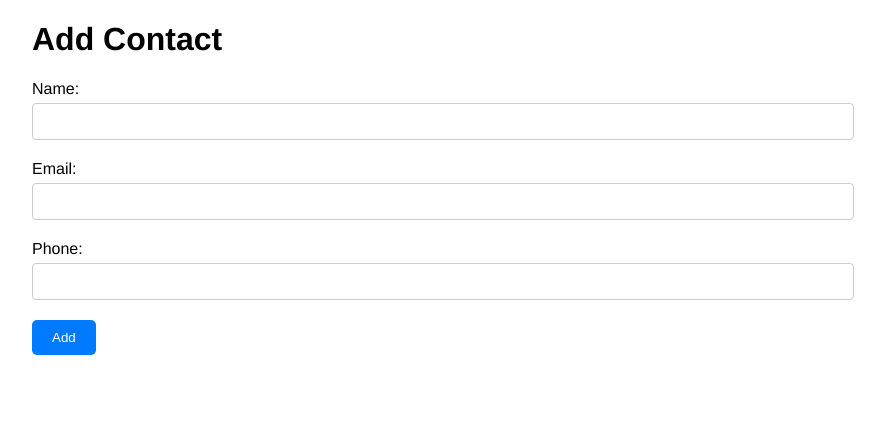
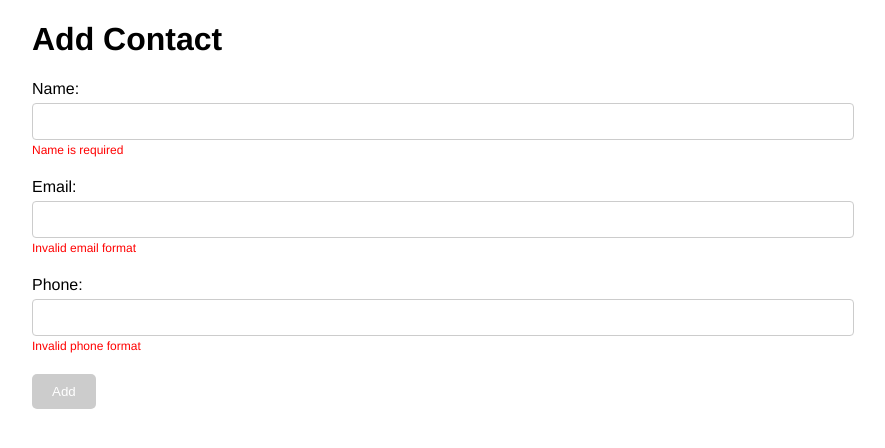
Before and after one commit to mdalishanali/contact-client, a Vue app: page /add in a window 1280 px wide. Shown: the top 448 px of the page, without its empty margins (208-1093 px from the left). Built offline with nearby package versions, Linux system fonts and the light colour scheme.

Commit message:
added the form validation

```diff
--- a/package.json
+++ b/package.json
@@ -10,6 +10,7 @@
   },
   "dependencies": {
     "axios": "^1.7.2",
+    "libphonenumber-js": "^1.11.2",
     "vue": "^3.4.21",
     "vue-router": "^4.3.2"
   },
--- a/src/views/AddContactView.vue
+++ b/src/views/AddContactView.vue
@@ -10,31 +10,70 @@
       <div class="form-group">
         <label for="name">Name:</label>
         <input type="text" id="name" v-model="newContact.name" required />
+        <span v-if="!validations.name" class="error">Name is required</span>
       </div>
       <div class="form-group">
         <label for="email">Email:</label>
         <input type="email" id="email" v-model="newContact.email" required />
+        <span v-if="!validations.email" class="error"
+          >Invalid email format</span
+        >
       </div>
       <div class="form-group">
         <label for="phone">Phone:</label>
         <input type="text" id="phone" v-model="newContact.phone" required />
+        <span v-if="!validations.phone" class="error"
+          >Invalid phone format</span
+        >
       </div>
-      <button type="submit">Add</button>
+      <button type="submit" :disabled="!isFormValid">Add</button>
     </form>
   </div>
 </template>
 
 <script setup>
+import { ref, computed } from "vue";
+import { useRouter } from "vue-router";
 import { api } from "@/utils/api";
-import { ref } from "vue";
-import { useRouter } from "vue-router";
+import { parsePhoneNumberFromString } from "libphonenumber-js";
 
 const router = useRouter();
 const newContact = ref({ name: "", email: "", phone: "" });
 const isLoading = ref(false);
 
+// Email validation function
+function isValidEmail(email) {
+  const re = /^[^\s@]+@[^\s@]+\.[^\s@]+$/;
+  return re.test(email);
+}
+
+// Phone validation function using libphonenumber-js
+function isValidPhone(phone) {
+  try {
+    const phoneNumber = parsePhoneNumberFromString(phone);
+    return phoneNumber?.isValid() ?? false;
+  } catch {
+    return false;
+  }
+}
+
+// Computed properties for validation state
+const validations = computed(() => ({
+  name: newContact.value.name.trim().length > 0,
+  email: isValidEmail(newContact.value.email),
+  phone: isValidPhone(newContact.value.phone),
+}));
+
+// Check if the form is valid
+const isFormValid = computed(
+  () =>
+    validations.value.name && validations.value.email && validations.value.phone
+);
+
 // Save new contact details
 async function saveContact() {
+  if (!isFormValid.value) return;
+
   isLoading.value = true;
   try {
     await api.post(`/api/contacts`, newContact.value);
@@ -98,7 +137,17 @@ button {
   transition: background-color 0.3s ease;
 }
 
+button:disabled {
+  background-color: #ccc;
+  cursor: not-allowed;
+}
+
 button:hover {
   background-color: #0056b3;
 }
+
+.error {
+  color: red;
+  font-size: 12px;
+}
 </style>
--- a/src/views/EditContactView.vue
+++ b/src/views/EditContactView.vue
@@ -10,24 +10,28 @@
       <div class="form-group">
         <label for="name">Name:</label>
         <input type="text" id="name" v-model="editedContact.name" required />
+        <span v-if="!validations.name" class="error">Name is required</span>
       </div>
       <div class="form-group">
         <label for="email">Email:</label>
         <input type="email" id="email" v-model="editedContact.email" required />
+        <span v-if="!validations.email" class="error">Invalid email format</span>
       </div>
       <div class="form-group">
         <label for="phone">Phone:</label>
         <input type="text" id="phone" v-model="editedContact.phone" required />
+        <span v-if="!validations.phone" class="error">Invalid phone format</span>
       </div>
-      <button type="submit">Update</button>
+      <button type="submit" :disabled="!isFormValid">Update</button>
     </form>
   </div>
 </template>
 
 <script setup>
 import { api } from "@/utils/api";
-import { ref, onMounted } from "vue";
+import { ref, computed, onMounted } from "vue";
 import { useRouter } from "vue-router";
+import { parsePhoneNumberFromString } from 'libphonenumber-js';
 
 const router = useRouter();
 const editedContact = ref(null);
@@ -54,12 +58,43 @@ async function fetchContactDetails(contactId) {
   }
 }
 
+// Email validation function
+function isValidEmail(email) {
+  const re = /^[^\s@]+@[^\s@]+\.[^\s@]+$/;
+  return re.test(email);
+}
+
+// Phone validation function using libphonenumber-js
+function isValidPhone(phone) {
+  try {
+    const phoneNumber = parsePhoneNumberFromString(phone);
+    return phoneNumber?.isValid() ?? false;
+  } catch {
+    return false;
+  }
+}
+
+// Computed properties for validation state
+const validations = computed(() => ({
+  name: editedContact.value?.name.trim().length > 0,
+  email: isValidEmail(editedContact.value?.email),
+  phone: isValidPhone(editedContact.value?.phone),
+}));
+
+// Check if the form is valid
+const isFormValid = computed(() =>
+  validations.value.name && validations.value.email && validations.value.phone
+);
+
 // Save updated contact details
 async function saveContact() {
+  if (!isFormValid.value) return;
+
   isLoading.value = true;
   try {
-    const response = await api.put(`/api/contacts/${contactId}`, editedContact.value);
+    const response = await api.put(`/api/contacts/${contactId.value}`, editedContact.value);
     editedContact.value = response.data.contact;
+    router.push({ name: 'contact-list' }); // Redirect to contact list after updating contact
   } catch (error) {
     console.error("Error updating contact details:", error);
   } finally {
@@ -115,7 +150,17 @@ button {
   transition: background-color 0.3s ease;
 }
 
+button:disabled {
+  background-color: #ccc;
+  cursor: not-allowed;
+}
+
 button:hover {
   background-color: #0056b3;
 }
+
+.error {
+  color: red;
+  font-size: 12px;
+}
 </style>
```
Also changed, not shown: 1 other file (tests, documents, lock files or other folders).
